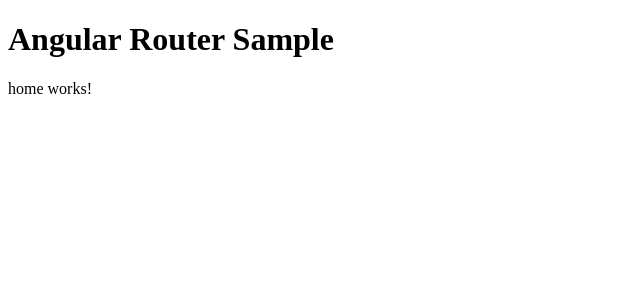
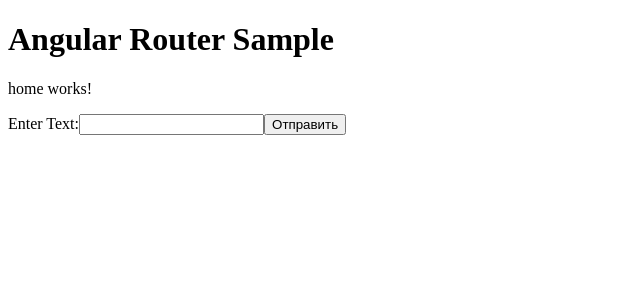
Before and after one commit to VovaGul/standard-address, an Angular app in the folder standard-address/: page / in a window 1280 px wide. Shown: the top 300 px of the page, without its empty margins (0-640 px from the left). Built offline with nearby package versions, Linux system fonts and the light colour scheme.

Commit message:
добавил текстблок и кнопку

```diff
--- a/standard-address/src/app/home/home.component.html
+++ b/standard-address/src/app/home/home.component.html
@@ -1 +1,4 @@
 <p>home works!</p>
+<label for="textInput">Enter Text:</label>
+<input type="text" id="textInput" name="textInput">
+<button>Отправить</button>
```
